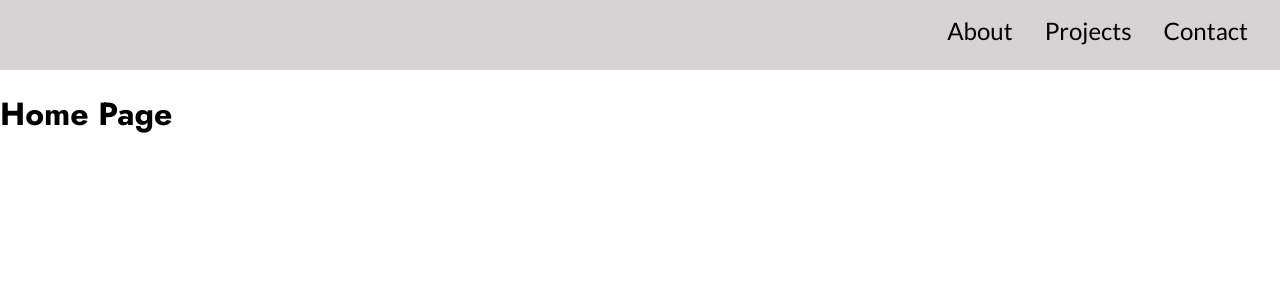
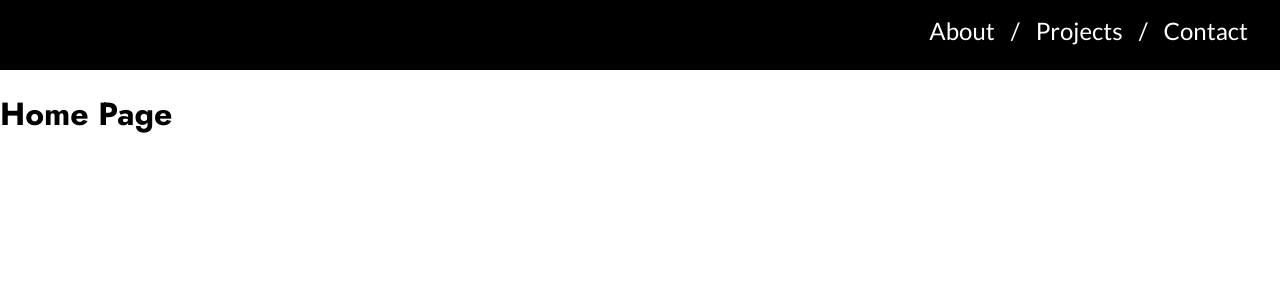
Before and after one commit to noemi-ashizuka/react-portfolio-site, a React (Create React App) app: page / in a window 1280 px wide. Shown: the top 300 px of the page. Built offline with nearby package versions, Linux system fonts and the light colour scheme.

Commit message:
styled navbar

```diff
--- a/src/assets/stylesheets/header.scss
+++ b/src/assets/stylesheets/header.scss
@@ -1,7 +1,7 @@
 .header-bar {
   width: 100%;
   height: 70px;
-  background-color: rgba(211, 209, 209, 0.952);
+  background-color: black;
 }
 
 .logo {
@@ -17,7 +17,12 @@
     text-decoration: none;
     margin-left: 16px;
     margin-right: 16px;
-    color: black;
+    color: white;
+    font-size: 24px;
+  }
+
+  .divisor {
+    color: white;
     font-size: 24px;
   }
 }
--- a/src/components/header.jsx
+++ b/src/components/header.jsx
@@ -1,7 +1,5 @@
 import React from 'react';
 import { Link } from 'react-router-dom';
-
-import Main from './main';
 
 const Header = () => (
   <div className="header-bar">
@@ -10,9 +8,11 @@ const Header = () => (
       <Link className="link" to="/about">
         About
       </Link>
+      <span className="divisor">/</span>
       <Link className="link" to="/projects">
         Projects
       </Link>
+      <span className="divisor">/</span>
       <Link className="link" to="/contact">
         Contact
       </Link>
```
